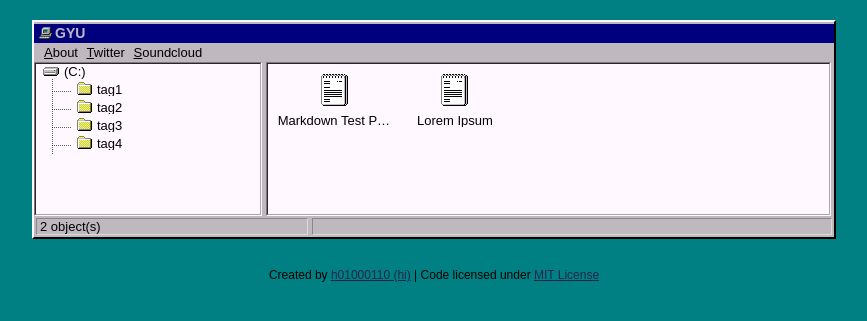
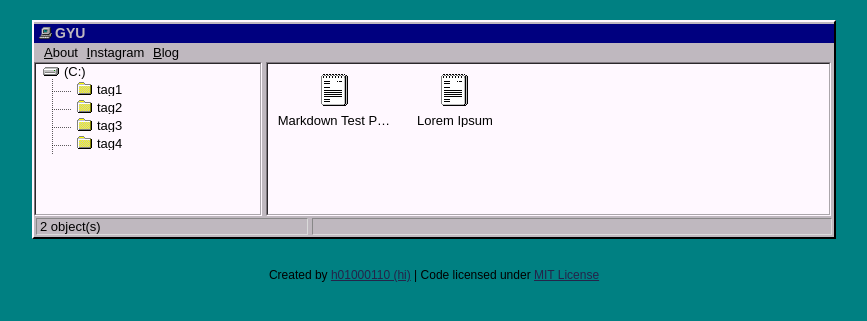
Before and after one commit to likegyu/gyu, a Jekyll site: the page built from index.html, in a window 1280 px wide. Shown: the top 321 px of the page, without its empty margins (206-1073 px from the left). Built offline with Jekyll 4.4.1, drawn with Linux system fonts in a browser that asks for light colours.

Commit message:
Update topbar.html

```diff
--- a/_includes/topbar.html
+++ b/_includes/topbar.html
@@ -1,5 +1,5 @@
 <ul class="topbar">
 	<a href="/me"><li><u>A</u>bout</li></a>
-	<a href="http://twitter.com/h01000110" target="_blank"><li><u>T</u>witter</li></a>
-	<a href="http://soundcloud.com/h01000110" target="_blank"><li><u>S</u>oundcloud</li></a>
+	<a href="https://instagram.com/emptymindlessfantasy" target="_blank"><li><u>I</u>nstagram</li></a>
+	<a href="https://blog.naver.com/pptn2" target="_blank"><li><u>B</u>log</li></a>
 </ul>
```
